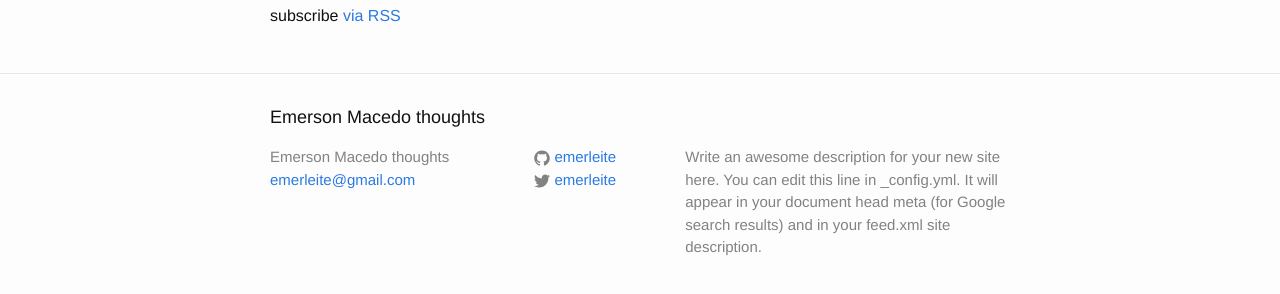
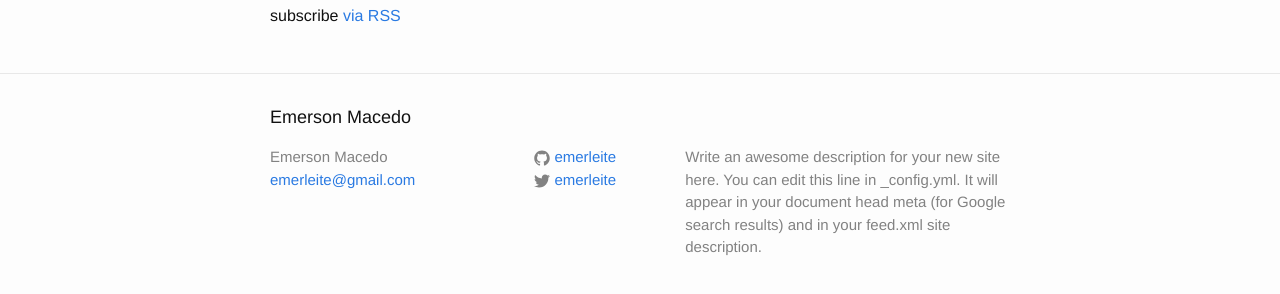
Before and after one commit to emerleite/emerleite.github.io, a Jekyll site: the page built from index.html, in a window 1280 px wide and 900 px high, scrolled down 6068 px. Shown: the part 581-875 px from the top of the window. Built offline with Jekyll 4.4.1, drawn with Linux system fonts in a browser that asks for light colours; some of the changed text lies outside the part shown.

Commit message:
Changed website title

```diff
--- a/_config.yml
+++ b/_config.yml
@@ -1,5 +1,5 @@
 # Site settings
-title: Emerson Macedo thoughts
+title: Emerson Macedo
 email: emerleite@gmail.com
 description: > # this means to ignore newlines until "baseurl:"
   Write an awesome description for your new site here. You can edit this
```
